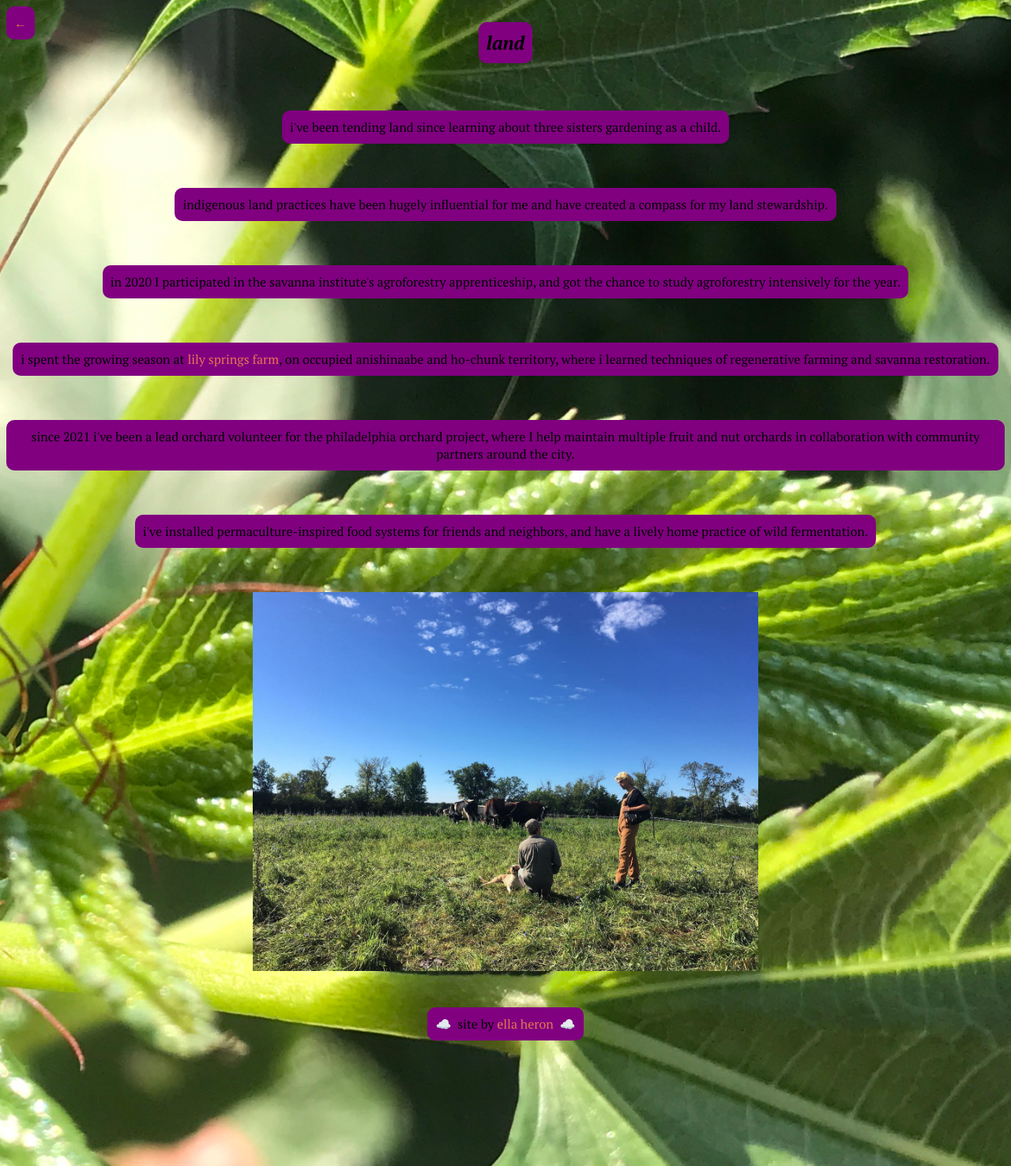
After one commit to ellatenar/diaphanous-cloud, a Flask app: page /land/ in a window 1280 px wide. The commit adds this page. Shown: the whole page at 79% size. Run offline with Flask 2, Linux system fonts and the light colour scheme.

Commit message:
add land section

```diff
--- a/diaphanous/static/style.css
+++ b/diaphanous/static/style.css
@@ -82,3 +82,8 @@ a:hover {
         max-height: 90vw;
     }
 }
+
+.highlight {
+    max-width: 50vw;
+    height: auto;
+}
--- a/diaphanous/templates/index.jinja
+++ b/diaphanous/templates/index.jinja
@@ -1,7 +1,7 @@
 {% extends "base.jinja" %}
 {% block content %}
     {% for href, caption in
-        [('/hi', 'about'), ('/sound', 'sound'), ('https://github.com/ellatenar', 'code'), ('https://linkedin.com/in/ella-heron', 'alienated labor')] %}
+        [('/hi', 'about'), ('/sound', 'sound'), ('/land', 'land'), ('https://github.com/ellatenar', 'code'), ('https://linkedin.com/in/ella-heron', 'alienated labor')] %}
 
         <p><span><a href="{{ href }}">{{ caption }}</a></span></p>
 
--- /dev/null
+++ b/diaphanous/templates/land.jinja
@@ -0,0 +1,10 @@
+{% extends "base.jinja" %}
+{% block content %}
+    <p>i've been tending land since learning about three sisters gardening as a child.</p>
+    <p>indigenous land practices have been hugely influential for me and have created a compass for my land stewardship.</p>
+    <p>in 2020 I participated in the savanna institute's agroforestry apprenticeship, and got the chance to study agroforestry intensively for the year.</p>
+    <p>i spent the growing season at <a href="http://www.lilyspringsfarm.com/">lily springs farm</a>, on occupied anishinaabe and ho-chunk territory, where i learned techniques of regenerative farming and savanna restoration.</p>
+    <p>since 2021 i've been a lead orchard volunteer for the philadelphia orchard project, where I help maintain multiple fruit and nut orchards in collaboration with community partners around the city.</p>
+    <p>i've installed permaculture-inspired food systems for friends and neighbors, and have a lively home practice of wild fermentation.</p>
+    <img class="highlight" src="../static/img/turnip-rock.jpg"/>
+{% endblock %}
--- a/diaphanous/views.py
+++ b/diaphanous/views.py
@@ -7,6 +7,10 @@ from diaphanous import app
 @app.route("/index/")
 def index():
     return render_template('index.jinja', index=True, title='diaphanous cloud')
+
+@app.route("/land/")
+def land():
+    return render_template('land.jinja', title='land')
 
 @app.route("/sound/")
 def sound():
```
Also changed, not shown: diaphanous/static/img/turnip-rock.jpg (added), 1 other file.
